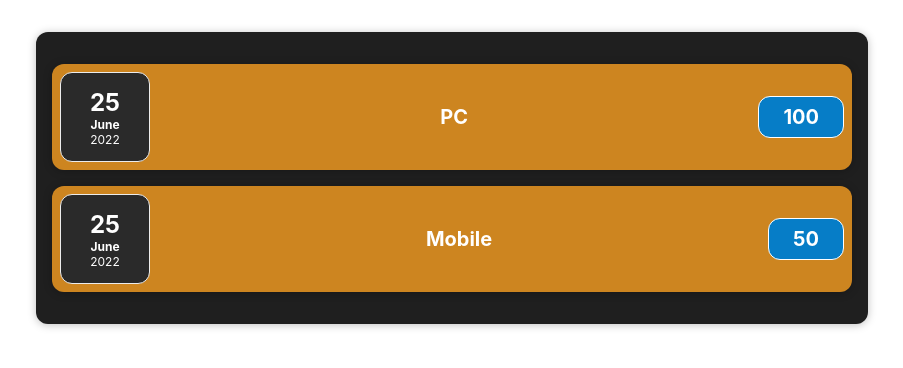
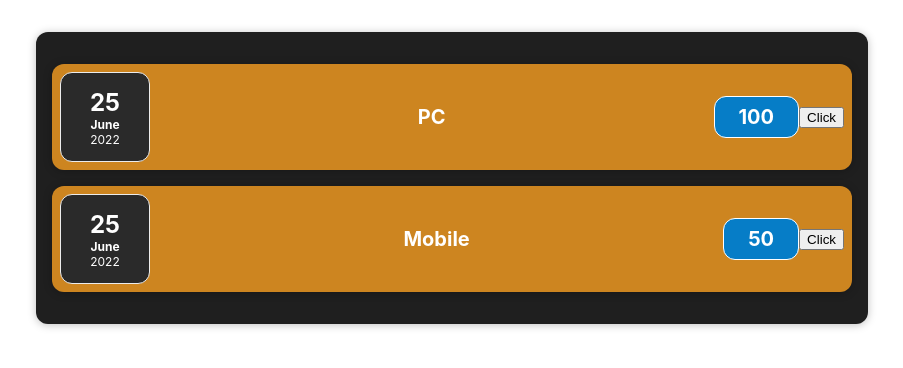
Before and after one commit to Mhadasavi/ReactDemo, a React (Create React App) app: page / in a window 1280 px wide. Shown: the top 368 px of the page, without its empty margins (188-1091 px from the left). Built offline with nearby package versions, Linux system fonts and the light colour scheme.

Commit message:
Adding Click Handler

```diff
--- a/src/App.js
+++ b/src/App.js
@@ -10,7 +10,6 @@ function App() {
   ];
   return (
     <div className="App">
-
       <div>
         <ExpenseComponent expenseItemsObject={expenseItems}></ExpenseComponent>
       </div>
--- a/src/components/ExpenseItem.js
+++ b/src/components/ExpenseItem.js
@@ -3,6 +3,9 @@ import ExpenseDate from "./ExpenseDate";
 import Card from "./Card";
 
 function ExpenseItem(props) {
+  const clickHandler = () => {
+    console.log("clicked");
+  };
   return (
     <Card className="expense-item">
       <ExpenseDate expenseDate={props.date}></ExpenseDate>
@@ -10,6 +13,7 @@ function ExpenseItem(props) {
         <h2>{props.name}</h2>
       </div>
       <div className="expense-item__price">{props.price}</div>
+      <button onClick={clickHandler}>Click</button>
     </Card>
   );
 }
```
